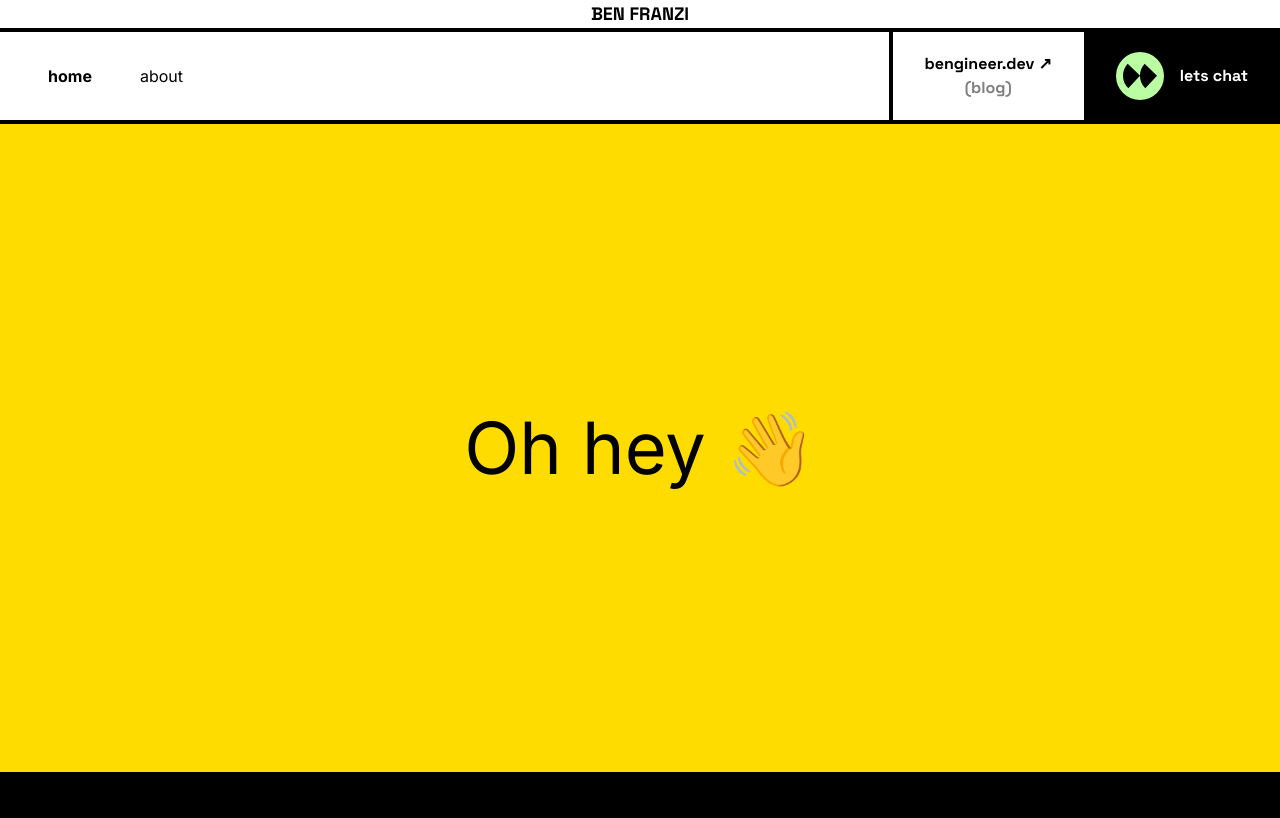
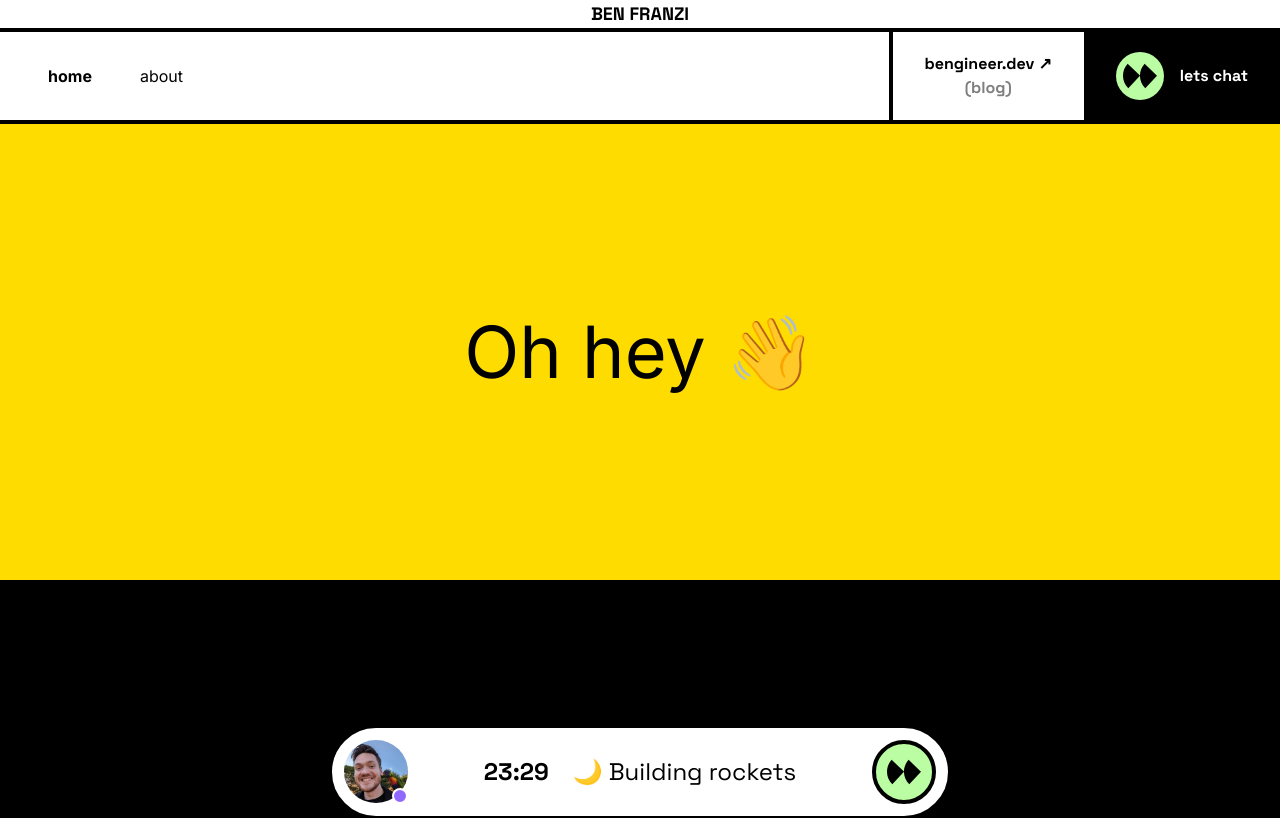
Before and after one commit to BenFranzi/benfranzi.com, a Next.js app: page / in a window 1280 px wide. Shown: the top 818 px of the page. Built offline with nearby package versions, Linux system fonts and the light colour scheme.

Commit message:
chore: change to 24hr time

```diff
--- a/src/app/(home)/components/Status.tsx
+++ b/src/app/(home)/components/Status.tsx
@@ -3,7 +3,7 @@ import StatusPill from "@/components/StatusPill";
 export default function Status() {
     return (
         <>
-            <div className="bg-accent-primary py-72">
+            <div className="bg-accent-primary py-48">
                     <h1 className="text-center text-7xl">Oh hey 👋</h1>
             </div>
             <div className="bg-primary py-32">
--- a/src/components/StatusPill/index.tsx
+++ b/src/components/StatusPill/index.tsx
@@ -26,7 +26,7 @@ function getActivity(hour: number) {
 
 export default function StatusPill() {
     const [time, setTime] = useState<Date | undefined>();
-    const formattedTime = useMemo(() => !time ? "" : time.toLocaleTimeString([], { hour: '2-digit', minute:'2-digit', hour12: true }), [time]);
+    const formattedTime = useMemo(() => !time ? "" : time.toLocaleTimeString([], { hour: '2-digit', minute:'2-digit', hour12: false }), [time]);
     const activity = useMemo(() => getActivity(time?.getHours() ?? 20), [time]);
 
     useEffect(() => {
```
